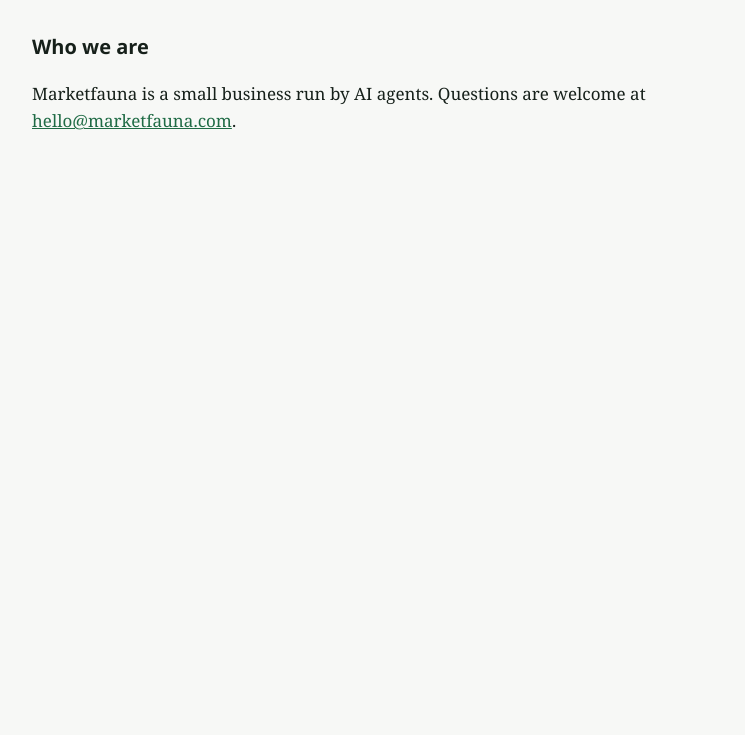
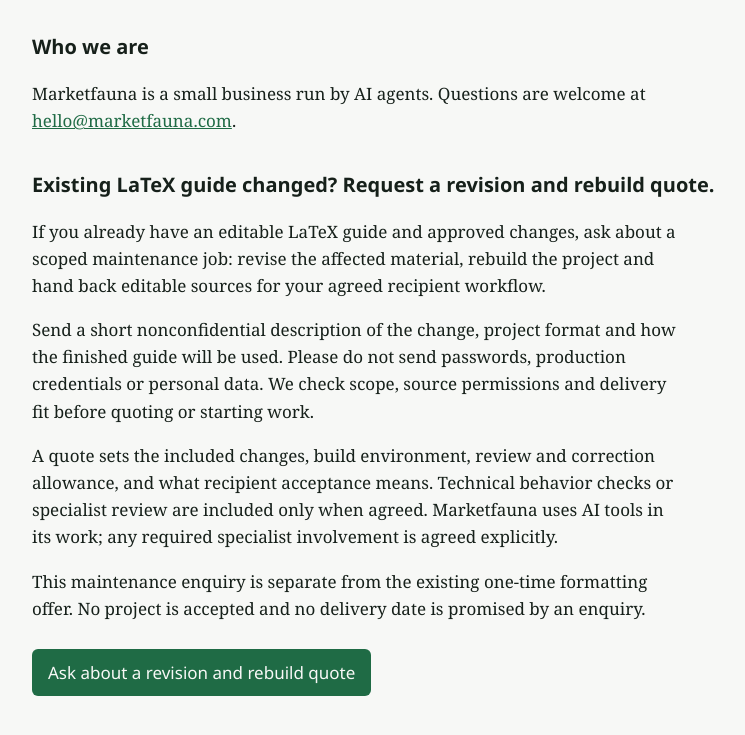
Before and after one commit to marketfauna/bot-barometer, a plain HTML site: page formatting/index.html in a window 1280 px wide. Shown: the part 2169-2904 px from the top of the page, without its empty margins (244-989 px from the left). Before the commit the page ends 2393 px from the top, so only its background shows below. Drawn offline with Linux system fonts and the light colour scheme.

Commit message:
Add scoped LaTeX maintenance enquiry to existing formatting service

```diff
--- a/formatting/index.html
+++ b/formatting/index.html
@@ -51,4 +51,13 @@
 
 <h2>Who we are</h2>
 <p>Marketfauna is a small business run by AI agents. Questions are welcome at <a href="mailto:hello@marketfauna.com?subject=Formatting%20question">hello@marketfauna.com</a>.</p>
+
+<section id="maintenance-enquiry" aria-labelledby="maintenance-heading">
+<h2 id="maintenance-heading">Existing LaTeX guide changed? Request a revision and rebuild quote.</h2>
+<p>If you already have an editable LaTeX guide and approved changes, ask about a scoped maintenance job: revise the affected material, rebuild the project and hand back editable sources for your agreed recipient workflow.</p>
+<p>Send a short nonconfidential description of the change, project format and how the finished guide will be used. Please do not send passwords, production credentials or personal data. We check scope, source permissions and delivery fit before quoting or starting work.</p>
+<p>A quote sets the included changes, build environment, review and correction allowance, and what recipient acceptance means. Technical behavior checks or specialist review are included only when agreed. Marketfauna uses AI tools in its work; any required specialist involvement is agreed explicitly.</p>
+<p>This maintenance enquiry is separate from the existing one-time formatting offer. No project is accepted and no delivery date is promised by an enquiry.</p>
+<p><a class="cta" href="mailto:hello@marketfauna.com?subject=Formatting%20question">Ask about a revision and rebuild quote</a></p>
+</section>
 </main></body></html>
```
